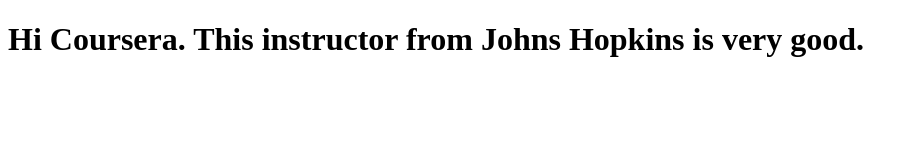
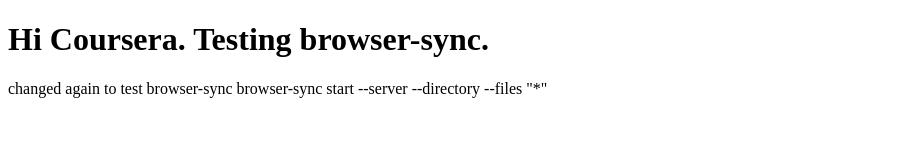
Before and after one commit to RobertGru/coursera-test, a plain HTML site: page site/index.html in a window 1280 px wide. Shown: the whole page, without its empty margins (0-918 px from the left). Drawn offline with Linux system fonts and the light colour scheme.

Commit message:
last mod

```diff
--- a/site/index.html
+++ b/site/index.html
@@ -4,6 +4,8 @@
 	<title>Hello Coursera</title>
 </head>
 <body>
-	<h1>Hi Coursera.  This instructor from Johns Hopkins is very good.</h1>
+	<h1>Hi Coursera.  Testing browser-sync.</h1>
+	changed again to test browser-sync
+	browser-sync start --server --directory --files "*"
 </body>
 </html>
```
